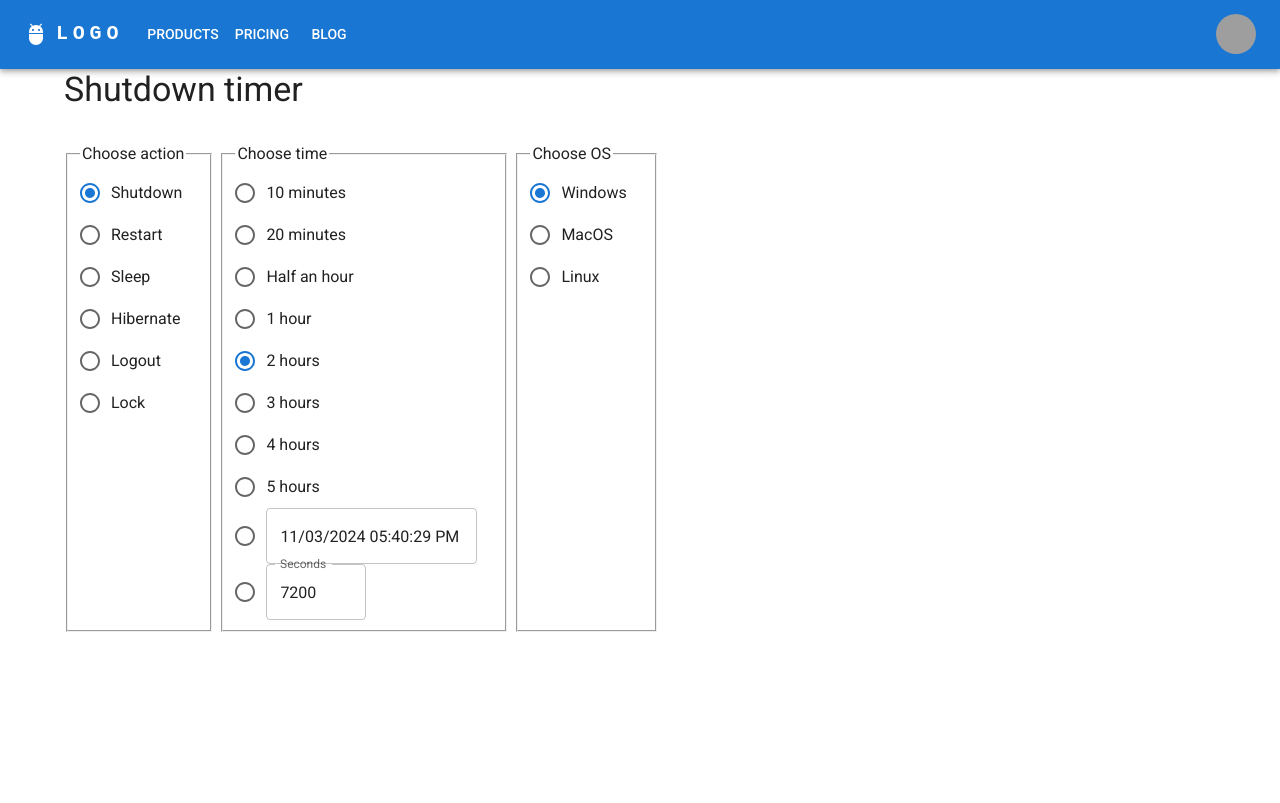
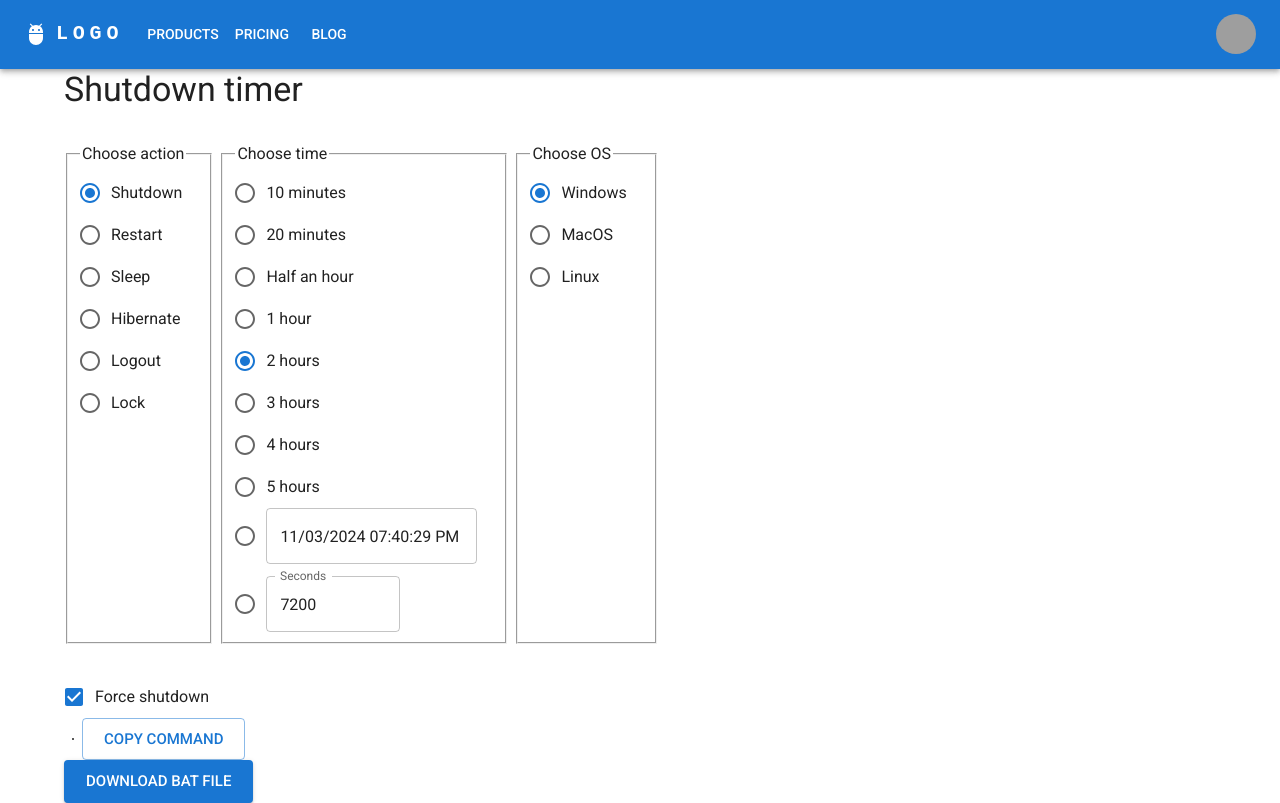
Before and after one commit to oabanin/shutdown-timer, a Next.js app: page / in a window 1280 px wide. Built offline with nearby package versions, Linux system fonts and the light colour scheme; grey boxes are pictures that could not be loaded; what @mui/material-nextjs would draw is missing.

Commit message:
fix: add some components

```diff
--- a/package.json
+++ b/package.json
@@ -21,7 +21,8 @@
     "dayjs": "^1.11.13",
     "next": "latest",
     "react": "latest",
-    "react-dom": "latest"
+    "react-dom": "latest",
+    "react-hook-form": "^7.53.2"
   },
   "devDependencies": {
     "@types/node": "latest",
--- a/src/app/page.tsx
+++ b/src/app/page.tsx
@@ -1,3 +1,4 @@
+"use client";
 import * as React from "react";
 import Container from "@mui/material/Container";
 import Typography from "@mui/material/Typography";
@@ -6,9 +7,22 @@ import Box from "@mui/material/Box";
 import ChooseAction from "@/components/home/ChooseAction";
 import ChooseTime from "@/components/home/ChooseTime";
 import ChooseOS from "@/components/home/ChooseOS";
+import { BoxCopy } from "@/components/home/BoxCopy";
+import { Action } from "@/const/const";
+import ForcedShutdown from "@/components/home/ForcedShutdown";
+import { FormProvider, useForm } from "react-hook-form";
+import Button from "@mui/material/Button";
+
+//add Native Messaging API extension
+//
 
 export default function Home() {
+  const [action, setAction] = React.useState<Action>(Action.shutdown);
+  const { handleSubmit, ...rest } = useForm();
+  const onSubmit = (data: any) => console.log(data);
   return (
+    <FormProvider handleSubmit={handleSubmit} {...rest}>
+      <form onSubmit={handleSubmit(onSubmit)}>
         <Container maxWidth="lg">
           <Typography variant="h4" component="h1" sx={{ mb: 2 }}>
             Shutdown timer
@@ -24,15 +38,23 @@ export default function Home() {
               // justifyContent: "space-evenly",
             }}
           >
-        <ChooseAction />
+            <ChooseAction action={action} setAction={setAction} />
             <ChooseTime />
             <ChooseOS />
+
             {/*<Link href="/about" color="secondary" component={NextLink}>*/}
             {/*  Go to the about page*/}
             {/*</Link>*/}
             {/*<ProTip />*/}
             {/*<Copyright />*/}
           </Box>
+          <ForcedShutdown />
+          <BoxCopy />
+          <Button type="submit" variant="contained" size="large">
+            Download bat file
+          </Button>
         </Container>
+      </form>
+    </FormProvider>
   );
 }
--- /dev/null
+++ b/src/components/home/BoxCopy.tsx
@@ -0,0 +1,21 @@
+import Box from "@mui/material/Box";
+import Button from "@mui/material/Button";
+import * as React from "react";
+
+const commonStyles = {
+  bgcolor: "background.paper",
+  borderColor: "text.primary",
+  m: 1,
+  border: 1,
+};
+
+export const BoxCopy = () => {
+  return (
+    <Box sx={{ display: "flex", alignItems: "center" }}>
+      <Box sx={{ ...commonStyles, borderRadius: "16px" }} />
+      <Button type="submit" variant="outlined" size="large">
+        Copy command
+      </Button>
+    </Box>
+  );
+};
--- a/src/components/home/ChooseAction.tsx
+++ b/src/components/home/ChooseAction.tsx
@@ -6,9 +6,13 @@ import FormControlLabel from "@mui/material/FormControlLabel";
 import FormControl from "@mui/material/FormControl";
 import { Action } from "@/const/const";
 
-export default function ChooseAction() {
-  const [action, setAction] = React.useState<Action>(Action.shutdown);
-
+export default function ChooseAction({
+  action,
+  setAction,
+}: {
+  action: Action;
+  setAction: React.Dispatch<React.SetStateAction<Action>>;
+}) {
   const handleChange = (event: React.ChangeEvent<HTMLInputElement>) => {
     const value = (event.target as HTMLInputElement).value;
     setAction(value as Action);
--- a/src/components/home/ChooseTime.tsx
+++ b/src/components/home/ChooseTime.tsx
@@ -16,10 +16,10 @@ export default function ChooseTime() {
   const [selected, setSelected] = React.useState<string>(
     Time.twoHours.toString(),
   );
+  const [date, setDate] = React.useState<Dayjs | null>(dayjs().add(2, "hour"));
   const [input, setInput] = React.useState(Time.twoHours.toString());
+
   const inputTouched = useRef(false);
-  const [date, setDate] = React.useState<Dayjs | null>(dayjs());
-
   const handleSelectedChange = (event: React.ChangeEvent<HTMLInputElement>) => {
     const eventValue = (event.target as HTMLInputElement).value;
     setSelected(eventValue);
@@ -84,20 +84,40 @@ export default function ChooseTime() {
             label={
               <LocalizationProvider dateAdapter={AdapterDayjs}>
                 <DateTimePicker
-                  // sx={{ minWidth:  }}
+                  disablePast={true}
                   views={["year", "day", "hours", "minutes", "seconds"]}
                   value={date}
-                  onChange={setDate}
+                  onChange={(newDate) => {
+                    if (newDate) {
+                      // Calculate the absolute number of seconds between now and the selected date
+                      const secondsDifference = Math.abs(
+                        dayjs().diff(newDate, "second"),
+                      );
+                      console.log(
+                        `Difference in seconds: ${secondsDifference}`,
+                      );
+                    }
+                    setDate(newDate);
+                  }}
+                  slotProps={{
+                    textField: {
+                      sx: {
+                        ".MuiInputBase-input": {
+                          minWidth: "179px",
+                        },
+                      },
+                    },
+                  }}
                 />
               </LocalizationProvider>
             }
           />
           <FormControlLabel
             value={CustomTime.manual}
+            sx={{ paddingTop: "12px" }}
             control={<Radio />}
             label={
               <TextField
-                sx={{ maxWidth: "100px" }}
                 label="Seconds"
                 variant="outlined"
                 value={input}
@@ -107,6 +127,14 @@ export default function ChooseTime() {
                   }
                   setInput(event.target.value);
                 }}
+                InputProps={{
+                  inputProps: {
+                    min: 0,
+                    max: 315360000,
+                    type: "number",
+                    inputMode: "numeric", // Mobile-friendly numeric keyboard
+                  },
+                }}
               />
             }
           />
--- /dev/null
+++ b/src/components/home/ForcedShutdown.tsx
@@ -0,0 +1,24 @@
+import * as React from "react";
+import Checkbox from "@mui/material/Checkbox";
+import FormControlLabel from "@mui/material/FormControlLabel";
+
+export default function ForcedShutdown() {
+  const [checked, setChecked] = React.useState(true);
+
+  const handleChange = (event: React.ChangeEvent<HTMLInputElement>) => {
+    setChecked(event.target.checked);
+  };
+
+  return (
+    <FormControlLabel
+      control={
+        <Checkbox
+          checked={checked}
+          onChange={handleChange}
+          inputProps={{ "aria-label": "controlled" }}
+        />
+      }
+      label="Force shutdown"
+    />
+  );
+}
```
Also changed, not shown: 1 other file (tests, documents, lock files or other folders). Lines whose indentation alone changed are shown as unchanged.
